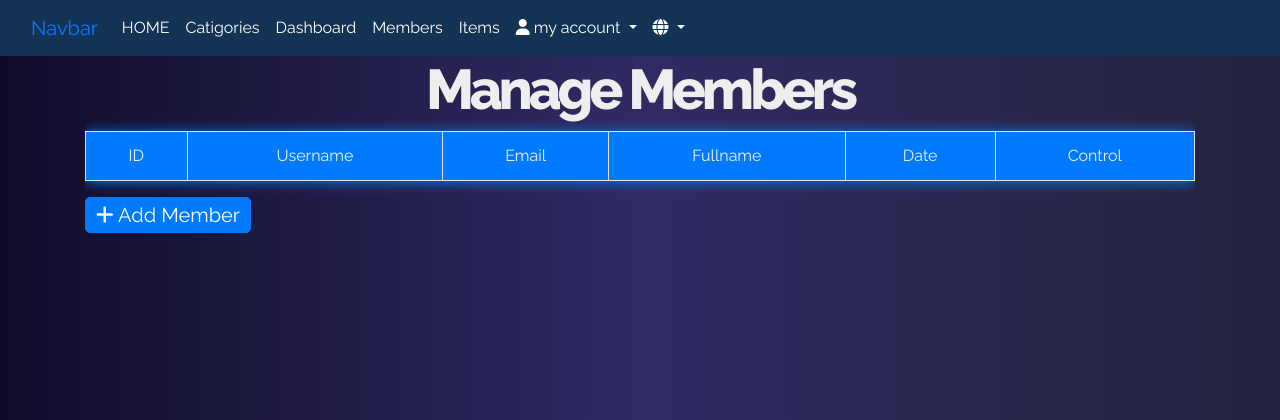
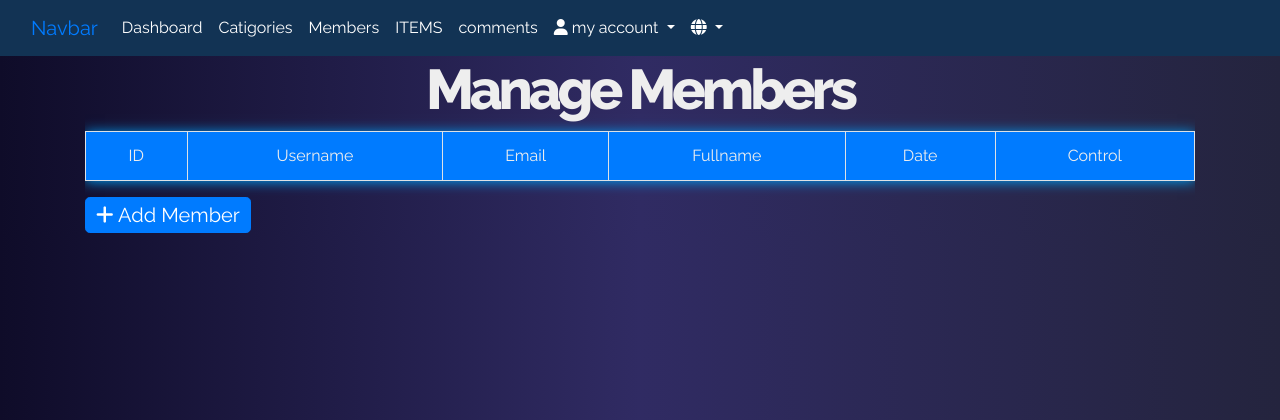
Before and after one commit to ISA-ALFARES/e-commerce-website, a PHP site: page /members.php in a window 1280 px wide. Shown: the top 420 px of the page. Run offline with PHP 8.4, Linux system fonts and the light colour scheme; the visitor is signed in with stand-in values (Sample User, id 1); data that the repository does not hold is empty.

Commit message:
improvements

```diff
--- a/includes/languages/english.php
+++ b/includes/languages/english.php
@@ -8,7 +8,8 @@
             'LANGUAGE'       => "Language" ,
             'CATIGORIES'    => "Catigories",
             'DASHBOARD'     => "Dashboard" ,
-            'ITEMS'         => "Items" ,
+            'ITEMS'         => "ITEMS" ,
+            'COMMENTS'         => "comments" ,
             'ACCOUNT'          => "my account",
                 'EDIT'      => "Edit Profile",
                     'ADDMEMBER'      => "Add page" ,
--- a/includes/templates/navbar.php
+++ b/includes/templates/navbar.php
@@ -7,11 +7,11 @@
     </button>
     <div class="collapse navbar-collapse" id="navbarSupportedContent">
       <ul class="navbar-nav me-auto mb-2 mb-lg-0">
-        <li class="nav-item"><a class="nav-link active" aria-current="page" href="#"><?php echo lang('HOME')?></a></li>
-        <li class="nav-item"><a class="nav-link" href="catigories.php"><?php echo lang('CATIGORIES')?></a></li>
           <li class="nav-item"><a class="nav-link" href="dashbord.php"><?php echo lang('DASHBOARD')?></a></li>
+          <li class="nav-item"><a class="nav-link" href="catigories.php"><?php echo lang('CATIGORIES')?></a></li>
           <li class="nav-item"><a class="nav-link" href="members.php"><?php echo lang('MEMBERS')?></a></li>
           <li class="nav-item"><a class="nav-link" href="items.php"><?php echo lang('ITEMS')?></a></li>
+          <li class="nav-item"><a class="nav-link" href="comments.php"><?php echo lang('COMMENTS')?></a></li>
             <li class="nav-item dropdown   ">
                   <a class="nav-link dropdown-toggle"
                     href="#"
--- a/layout/css/style.css
+++ b/layout/css/style.css
@@ -3,7 +3,7 @@
 	--primary: rgb(60, 65, 133);
 	--brown: rgb(66, 66, 66);
 	--red: rgb(80, 86, 168);
-	--hover: #027be9 ;
+	--hover: #009aef;
 	--White: #eee ;
 }
 body {
@@ -51,7 +51,7 @@ a.nav-link:hover{
 .dropdown-menu {
 	top: 117% !important;
 	left: -11% !important;
-	background-color: var(--hover);
+	background-color: #123354;
 }
 .navbar-toggler {
 	padding: 0.25rem 0.75rem;
@@ -409,7 +409,9 @@ textarea,input:hover{
 	margin: 6px  5px;
 
 }
-
+.control-label{
+	color: #ffffff;
+}
 /* End Category Page */
 /* Start items Page */
 .selection{
```
